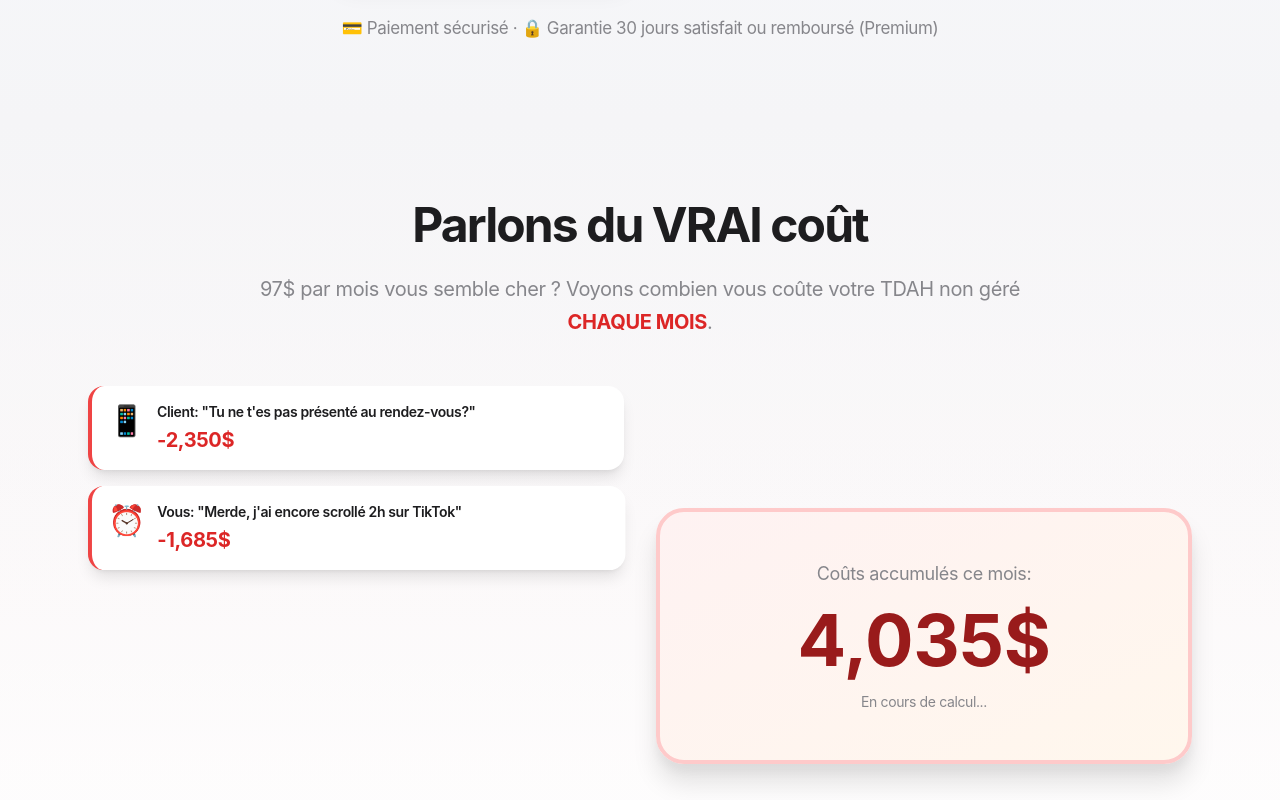
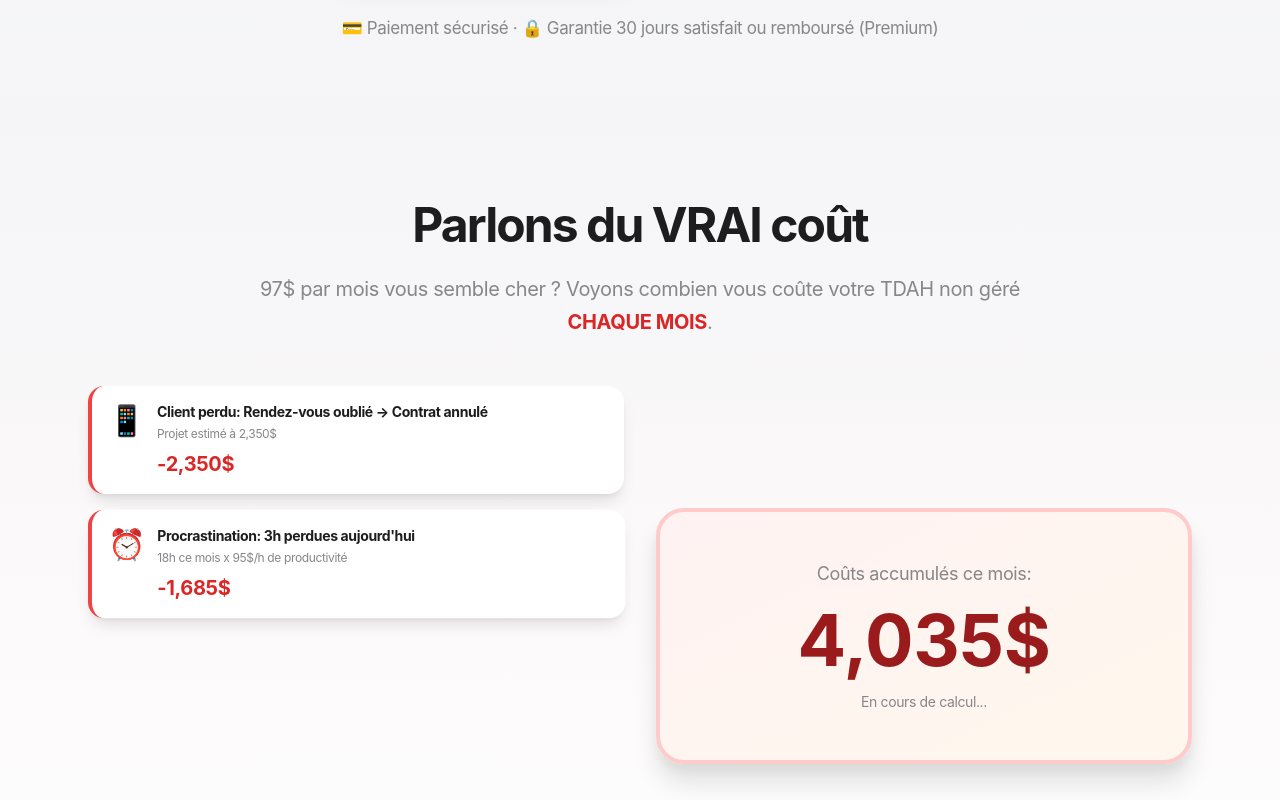
Before and after one commit to satozen/TDAH, a Next.js app: page / in a window 1280 px wide. Both pictures are taken after a click on the button "▶️ Voir une journée typique d'entrepreneur TDAH". Shown: the part 7112-7912 px from the top of the page. Built offline with nearby package versions, Linux system fonts and the light colour scheme.

Commit message:
Amélioration granularité animation coûts - ajout détails explicatifs
- Ajout de détails concrets pour chaque coût (ex: '18h ce mois x 95$/h')
- Messages plus précis expliquant d'où viennent les montants
- Meilleure crédibilité avec calculs transparents

```diff
--- a/components/LandingPage.tsx
+++ b/components/LandingPage.tsx
@@ -28,12 +28,12 @@ export default function LandingPage({ onGetStarted }: LandingPageProps) {
   const [visibleMessages, setVisibleMessages] = useState<number[]>([])
 
   const costMessages = [
-    { emoji: '📱', message: 'Client: "Tu ne t\'es pas présenté au rendez-vous?"', cost: 2350, delay: 0 },
-    { emoji: '⏰', message: 'Vous: "Merde, j\'ai encore scrollé 2h sur TikTok"', cost: 1685, delay: 2000 },
-    { emoji: '💸', message: 'Banque: "Frais de retard - Facture impayée"', cost: 1175, delay: 4000 },
-    { emoji: '😰', message: 'Vous: "Je suis tellement épuisé... encore un burnout"', cost: 890, delay: 6000 },
-    { emoji: '🚪', message: 'Employé: "Je démissionne, c\'est trop chaotique ici"', cost: 1240, delay: 8000 },
-    { emoji: '📉', message: 'Opportunité manquée: Contrat à 10K perdu', cost: 2960, delay: 10000 }
+    { emoji: '📱', message: 'Client perdu: Rendez-vous oublié → Contrat annulé', detail: 'Projet estimé à 2,350$', cost: 2350, delay: 0 },
+    { emoji: '⏰', message: 'Procrastination: 3h perdues aujourd\'hui', detail: '18h ce mois x 95$/h de productivité', cost: 1685, delay: 2000 },
+    { emoji: '💸', message: 'Pénalités: Facture fournisseur en retard', detail: 'Frais + intérêts + relation détériorée', cost: 1175, delay: 4000 },
+    { emoji: '😰', message: 'Burnout: 4 jours d\'arrêt ce mois', detail: 'Perte revenus + médecin + rattrapage', cost: 890, delay: 6000 },
+    { emoji: '🚪', message: 'Employé démissionne: "C\'est trop chaotique"', detail: 'Recrutement + formation nouveau = 1,240$', cost: 1240, delay: 8000 },
+    { emoji: '📉', message: 'Opportunité ratée: Trop débordé pour soumissionner', detail: 'Contrat à 10K perdu faute de temps', cost: 2960, delay: 10000 }
   ]
 
   useEffect(() => {
@@ -920,8 +920,11 @@ export default function LandingPage({ onGetStarted }: LandingPageProps) {
                       >
                         <div className="text-3xl flex-shrink-0">{msg.emoji}</div>
                         <div className="flex-1">
-                          <p className="text-sm font-semibold text-apple-gray-dark mb-1">
+                          <p className="text-sm font-bold text-apple-gray-dark mb-1">
                             {msg.message}
+                          </p>
+                          <p className="text-xs text-apple-gray mb-2">
+                            {msg.detail}
                           </p>
                           <p className="text-xl font-bold text-red-600">
                             -{msg.cost.toLocaleString()}$
```
